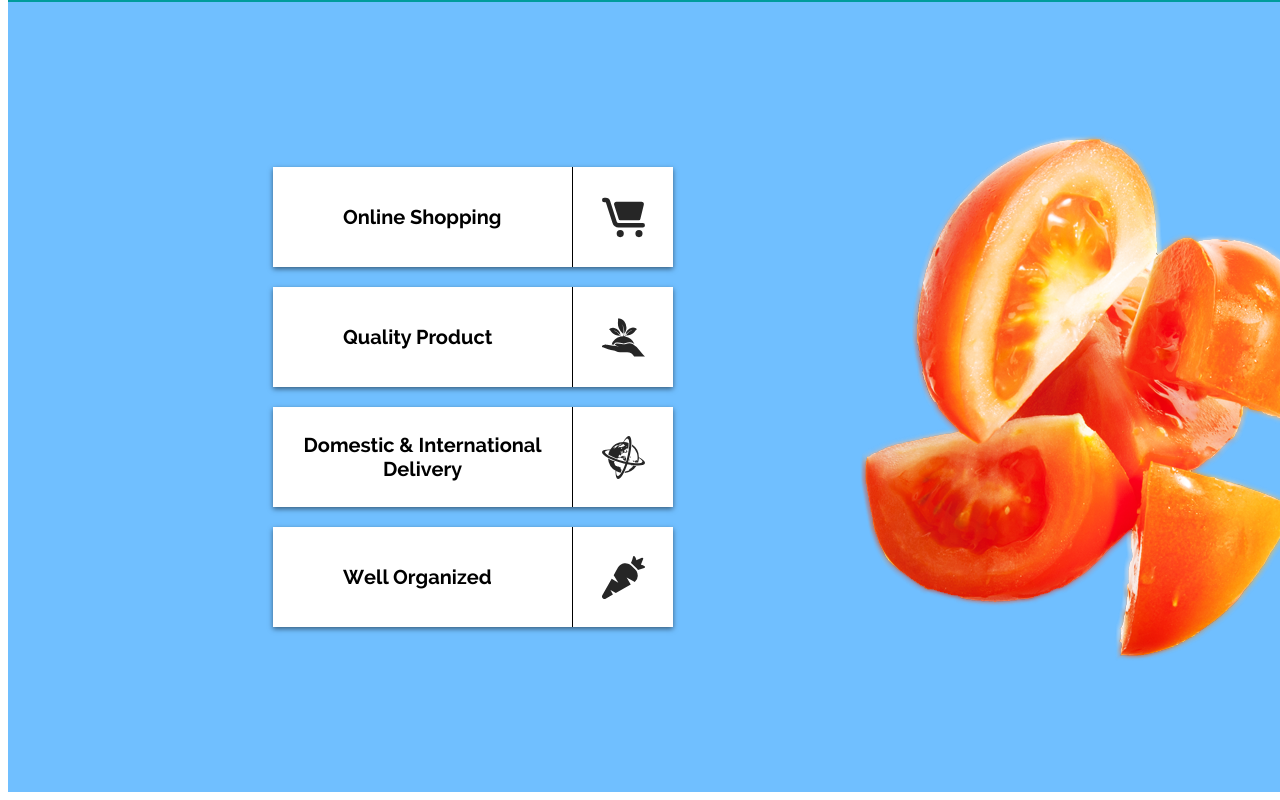
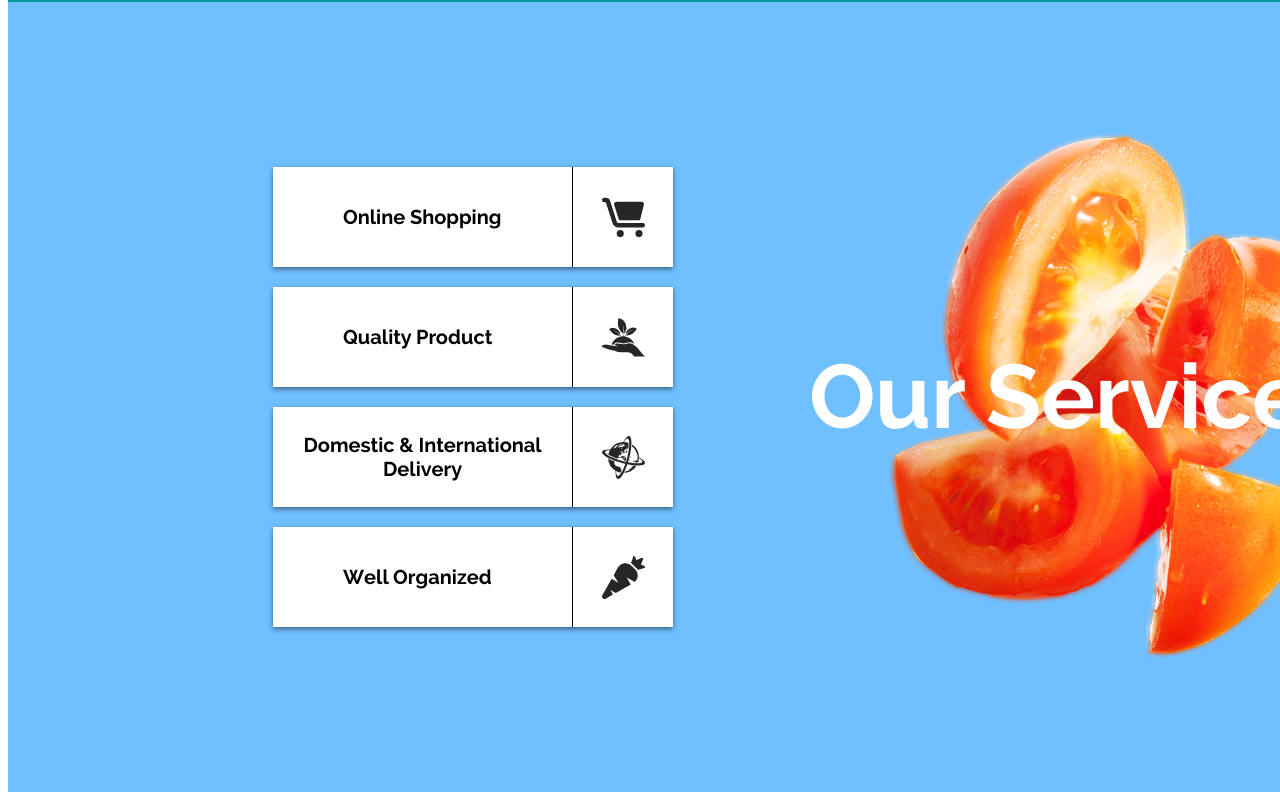
Before and after one commit to Wotwi/Szablon, a plain HTML site: page Index.html in a window 1280 px wide. Shown: the part 1715-2515 px from the top of the page. Drawn offline with Linux system fonts and the light colour scheme.

Commit message:
Finished third page.

```diff
--- a/Index.html
+++ b/Index.html
@@ -59,7 +59,10 @@
 			<div class="panel">
 				<p class="paneltext">Well Organized</p> <img class="panelimg" src="Assets/icon.svg"/>
 			</div>
-			<img class="tomatoes" src="Assets/tomato.png"/>
+			<div class="ourservices">
+				<img class="tomatoes" src="Assets/tomato.png"/>
+				<h4 class="tomatoheader">Our Services</h4>
+			</div>
 		</div>
 
 		<div class="gallery">
--- a/style.css
+++ b/style.css
@@ -163,8 +163,22 @@ body{
 	height: 43px;
 }
 
+.ourservices{
+	height: 530px;
+}
+
 .tomatoes{
+	position: relative;
+	left: 70px;
+}
 
+.tomatoheader{
+	font-size: 90px;
+	font-family: Raleway-Bold;
+	color: #fff;
+	position: relative;
+	bottom: 440px;
+	right: 10px;
 }
 
 @font-face{
```
